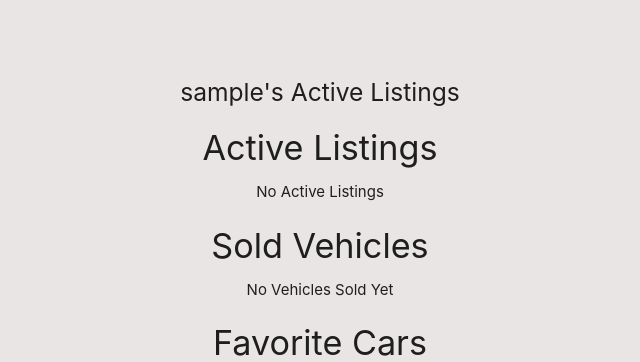
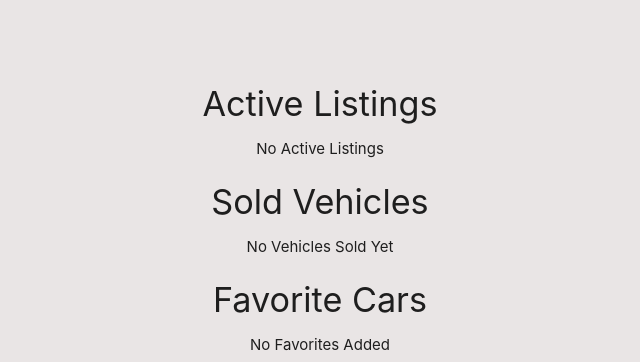
Before and after one commit to aaronfnp/wheelsanddeals, a Django app: page /garage/1 in a window 1280 px wide. Shown: the part 402-764 px from the top of the page, without its empty margins (320-960 px from the left). Run offline with Django 5.2, Linux system fonts and the light colour scheme; the visitor is signed in with stand-in values (Sample User, id 1); data comes from the database, SQL or seed files in the repository; data that the repository does not hold is empty.

Commit message:
new main branch

```diff
--- a/main_app/templates/garage.html
+++ b/main_app/templates/garage.html
@@ -1,6 +1,5 @@
 {% extends 'base.html' %} {% block content %}
 
-<!-- profile avatar link -->
 <div class="card-content">
   {% for avatar in user.avatar_set.all %}
   <img class="responsive-img card-panel" src="{{ avatar.url }}" />
@@ -20,11 +19,10 @@
   </form>
 
 
-<h3>{{ profile.user }}</h3>
+<h3>{{ profile.user}}</h3>
 <p>Bio: {{ profile.bio }}</p>
 <br/>
 <br/>
-<h5>{{ profile.user }}'s Active Listings</h5>
 
 <div>
   <div>
```
